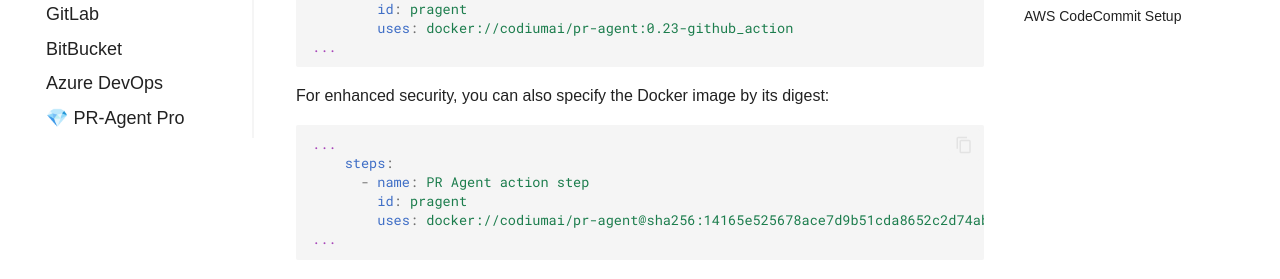
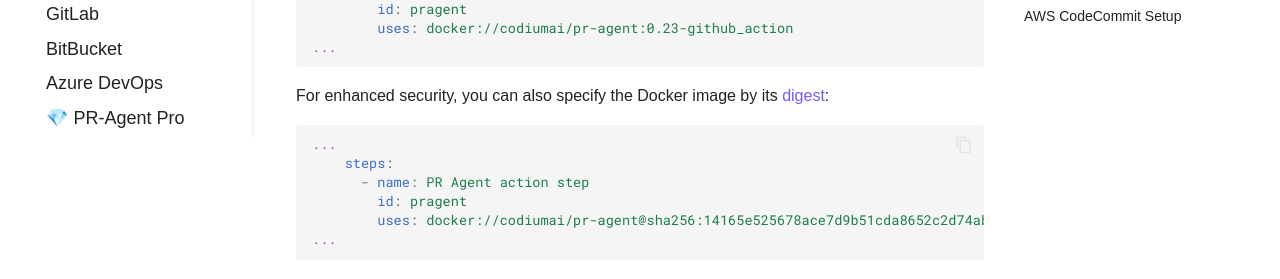
Before and after one commit to Codium-ai/pr-agent, an MkDocs documentation site: the page built from docs/docs/installation/github.md, in a window 1280 px wide and 900 px high, scrolled down 716 px. Shown: the part 173-452 px from the top of the window. Built offline with MkDocs 1.6.1 and Material for MkDocs 9.7.7, drawn with Linux system fonts in a browser that asks for light colours; comment, search, counter and statistics services are not loaded; part of the change alters nothing that is shown.

````diff
--- a/docs/docs/installation/github.md
+++ b/docs/docs/installation/github.md
@@ -38,7 +38,7 @@ if you want to pin your action to a specific release (v0.23 for example) for sta
 ...
 ```
 
-For enhanced security, you can also specify the Docker image by its digest:
+For enhanced security, you can also specify the Docker image by its [digest](https://hub.docker.com/repository/docker/codiumai/pr-agent/tags):
 ```yaml
 ...
     steps:
````
